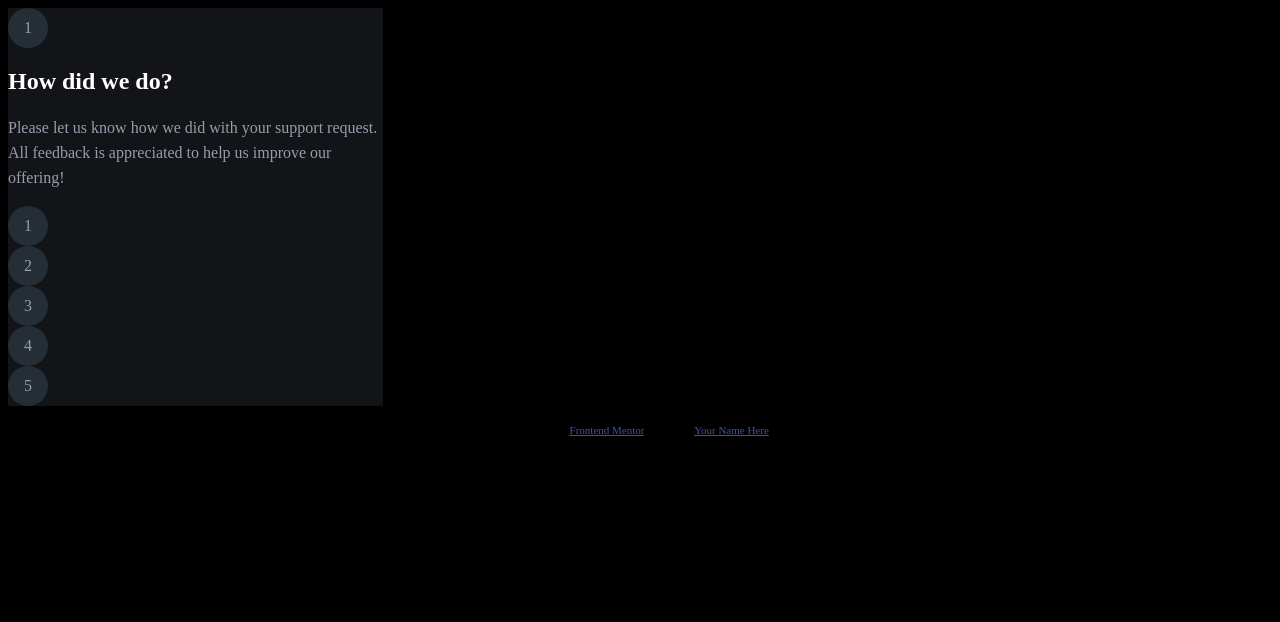
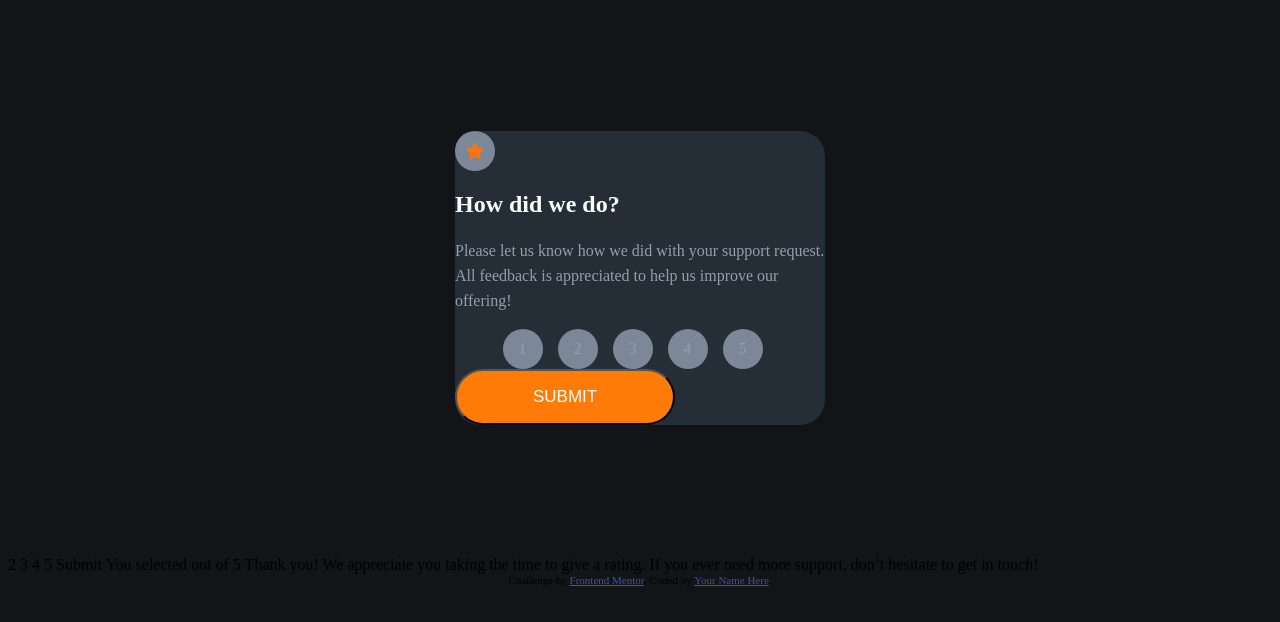
Before and after one commit to sauliusss/interactive-rating-component-main, a website: page index.html in a window 1280 px wide. Drawn offline with Linux system fonts and the light colour scheme.

Commit message:
add submit button and some css to background

```diff
--- a/css/index.css
+++ b/css/index.css
@@ -1,10 +1,16 @@
 body {
-  background-color: black;
+  background-color: hsl(216, 12%, 8%);
 }
 
 .background {
-  width: 375px;
-  background-color: hsl(216, 12%, 8%);
+  width: 370px;
+  margin: calc(25% - 185px) calc(50% - 185px);
+  background-color: hsl(213, 19%, 18%);
+  border-radius: 25px;
+}
+
+.number.star {
+  color: hsl(25, 97%, 53%);
 }
 
 h2 {
@@ -19,7 +25,8 @@ p {
 }
 
 .rating {
-  display: inline-block;
+  display: flex;
+  justify-content: center;
 }
 
 .number {
@@ -30,9 +37,22 @@ p {
   align-items: center;
   justify-content: center;
   text-align: center;
-  background-color: hsl(213, 19%, 18%);
+  background-color: hsl(216, 12%, 54%);
   color: hsl(217, 12%, 63%);
   border-radius: 50px;
+}
+
+button {
+  background-color: #ff7b08;
+  border-radius: 28px;
+  display: inline-block;
+  cursor: pointer;
+  color: #ffffff;
+  font-family: Arial;
+  font-size: 17px;
+  padding: 16px 76px;
+  text-decoration: none;
+  text-transform: uppercase;
 }
 
 .attribution {
--- a/index.html
+++ b/index.html
@@ -7,13 +7,13 @@
 
     <link rel="icon" type="image/png" sizes="32x32" href="./images/favicon-32x32.png" />
     <link rel="stylesheet" href="./css/index.css" />
+    <link rel="stylesheet" href="https://cdnjs.cloudflare.com/ajax/libs/font-awesome/5.15.4/css/all.min.css" integrity="sha512-1ycn6IcaQQ40/MKBW2W4Rhis/DbILU74C1vSrLJxCq57o941Ym01SwNsOMqvEBFlcgUa6xLiPY/NS5R+E6ztJQ==" crossorigin="anonymous" referrerpolicy="no-referrer" />
     <title>Frontend Mentor | Interactive rating component</title>
   </head>
   <body>
     <!-- Rating state start -->
     <div class="background">
-      <div class="number">1</div>
-      <div class="star"></div>
+      <div class="number star"><i class="fa fa-star"></i></div>
       <h2>How did we do?</h2>
       <p>Please let us know how we did with your support request. All feedback is appreciated to help us improve our offering!</p>
       <div class="rating">
@@ -22,6 +22,9 @@
         <div class="number">3</div>
         <div class="number">4</div>
         <div class="number">5</div>
+      </div>
+      <div class="submit-btn">
+        <button>Submit</button>
       </div>
     </div>
     2 3 4 5 Submit
```
